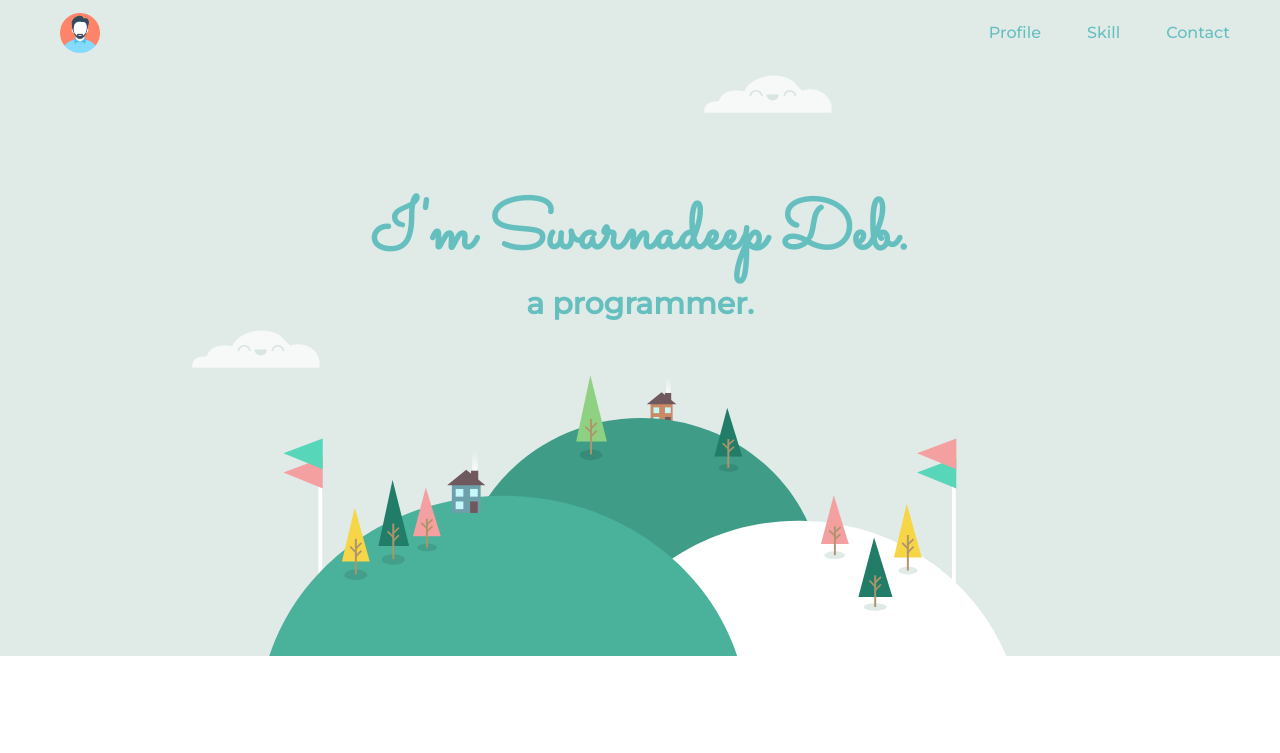
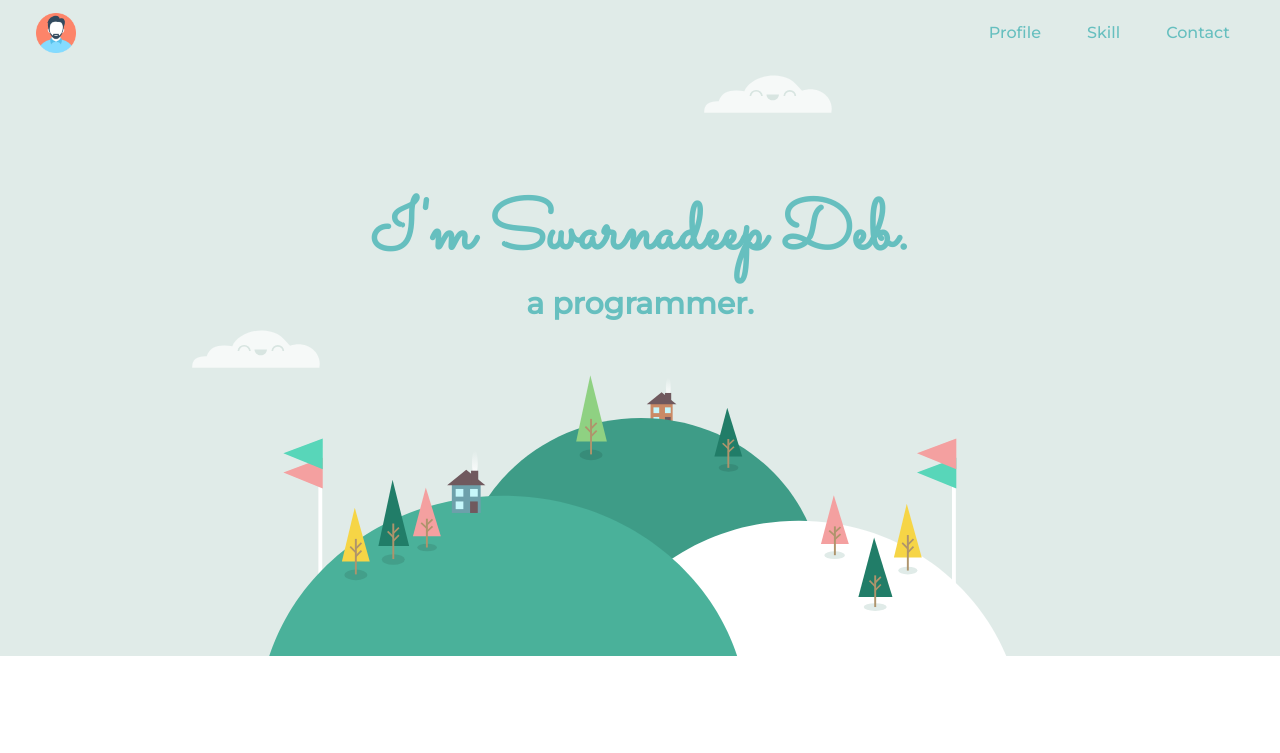
Before and after one commit to Swarnadeep12/Personal-Site, a plain HTML site: page index.html in a window 1280 px wide. Shown: the top 753 px of the page. Drawn offline with nearby package versions, Linux system fonts and the light colour scheme.

Commit message:
padding-in-nav-image

```diff
--- a/index.html
+++ b/index.html
@@ -24,7 +24,7 @@
 <body>
     <nav class="navbar navbar-expand-lg navbar-dark background">
         <div class="container-fluid">
-        <img class="navbar-brand ms-5" src="man.png">
+        <img class="navbar-brand ms-4" src="man.png">
         <button class="navbar-toggler" type="button" data-bs-toggle="collapse" data-bs-target="#navbarTogglerDemo01" aria-controls="navbarTogglerDemo01" aria-expanded="false" aria-label="Toggle navigation">
             <span class="navbar-toggler-icon"></span>
         </button>
```
